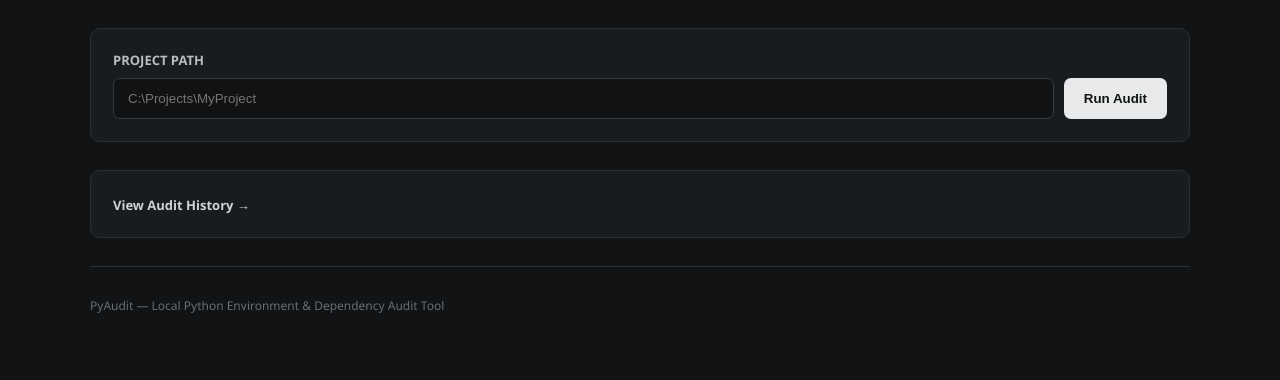
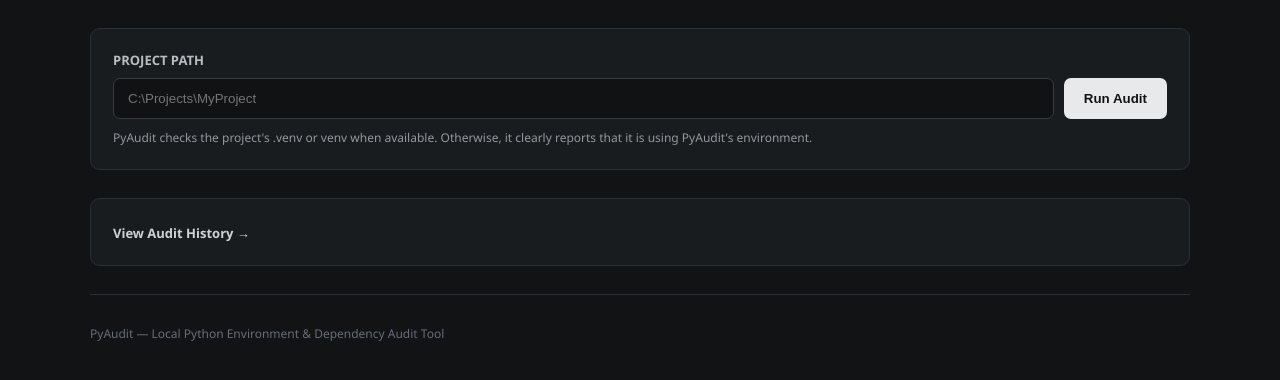
Before and after one commit to karthik-k11/pyAudit, a Flask app: page / in a window 1280 px wide. Shown: the part 120-500 px from the top of the page. Run offline with Flask 3, Linux system fonts and the light colour scheme.

Commit message:
Explained enivironment selection and added styling for the project-environment hint

```diff
--- a/static/style.css
+++ b/static/style.css
@@ -45,6 +45,13 @@ header {
     font-size: 13px;
     font-weight: 600;
     color: #b8bdc2;
+}
+
+.form-hint {
+    margin: 10px 0 0;
+    color: #92989f;
+    font-size: 12px;
+    line-height: 1.5;
 }
 
 .form-row {
--- a/templates/index.html
+++ b/templates/index.html
@@ -52,6 +52,10 @@
                 </button>
 
             </div>
+            <p class="form-hint">
+                PyAudit checks the project's .venv or venv when available.
+                Otherwise, it clearly reports that it is using PyAudit's environment.
+            </p>
 
         </form>
 
@@ -98,6 +102,11 @@
                     audit_result.environment.virtual_environment_path
                     or "N/A"
                 }}
+            </div>
+
+            <div class="environment-item">
+                <span>Audit Interpreter</span>
+                {{ audit_result.environment.interpreter_source }}
             </div>
 
         </div>
```
